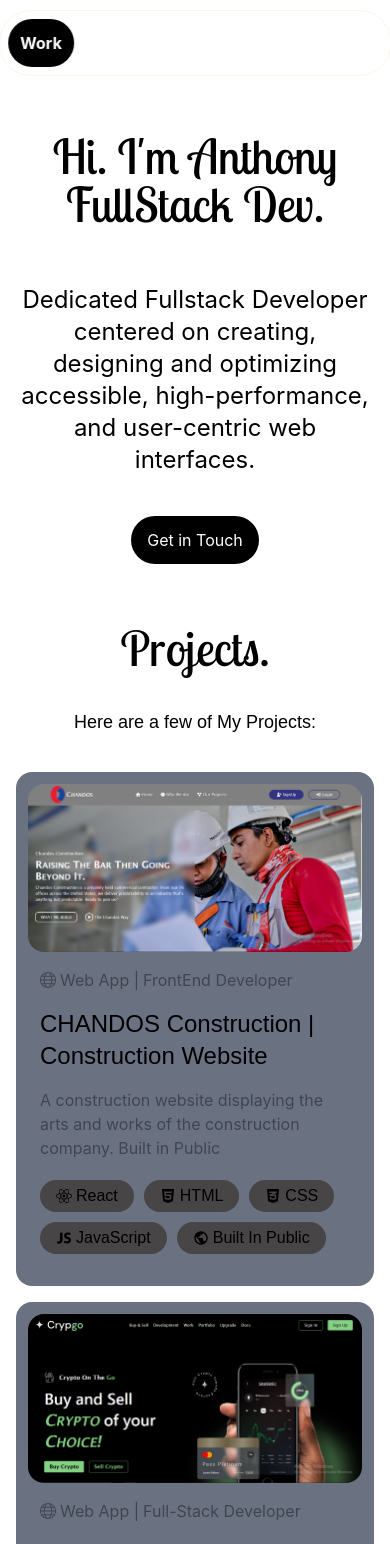
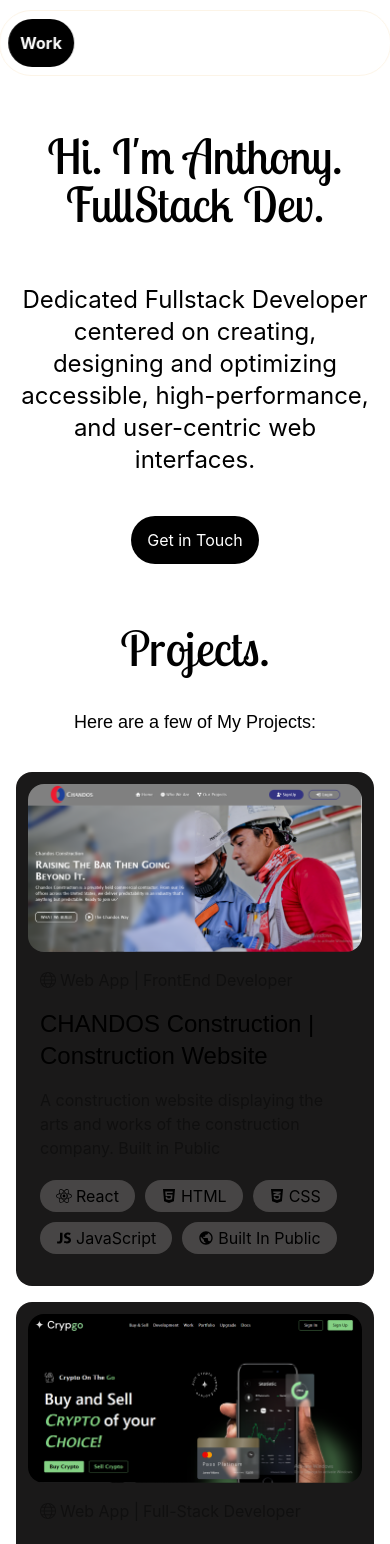
Before and after one commit to TONY65391/NEWPORTFOLIO, a React (Vite) app: page / in a window 390 px wide. Shown: the top 1544 px of the page. Built offline with nearby package versions, Linux system fonts and the light colour scheme; a web font is replaced by a local one.

Commit message:
third commit

```diff
--- a/src/App.css
+++ b/src/App.css
@@ -1,5 +1,11 @@
 @import "tailwindcss";
 
+*{
+    -webkit-user-select: none;
+    user-select: none;
+    box-sizing: border-box;
+    transition: all 0.5s ease;
+}
 body{
     width: min(1600px, 100%);
     margin: auto;
@@ -26,16 +32,10 @@ body{
   font-weight: 400;
   font-style: normal;
 }
-.PROJECT{
-    background: linear-gradient(to top right, rgb(26, 25, 25));
-}
 .FONT, .TECH{
     font-family: "Saira Stencil", sans-serif;
     font-optical-sizing: auto;
     font-style: normal;
-}
-.TECH{
-    background-color: rgb(71, 69, 69);
 }
 .TECHWRAP{
     display: flex;
@@ -47,6 +47,10 @@ body{
     width: 100px;
     height: 100px;
 }
+.ICON:hover{
+    scale: 1.2;
+
+}
 @media screen and (max-width:768px) {
     .ICON{
         width: 60px;
--- a/src/components/Hero.jsx
+++ b/src/components/Hero.jsx
@@ -4,7 +4,7 @@ export default function Hero(){
 
     return(
         <section className="h-fit py-10 mt-10 flex items-center flex-col justify-center">
-            <h1 className="lg:text-9xl md:text-6xl text-5xl HEADING text-bold my-9 text-center">Hi. I'm Anthony <br />FullStack Dev.</h1>
+            <h1 className="lg:text-9xl md:text-6xl text-5xl HEADING text-bold my-9 text-center">Hi. I'm Anthony. <br />FullStack Dev.</h1>
             <p className="text-2xl my-5 lg:max-w-[50%] text-center mt-5 mx-auto">Dedicated Fullstack Developer centered on creating, designing and optimizing accessible, high-performance, and user-centric web interfaces.</p>
 
             <Link className="lg:px-8 lg:py-5 md:px-5 md:py-4 px-4 py-3 bg-black dark:bg-white dark:text-black text-white mt-5 rounded-3xl " to={'/'}>Get in Touch</Link>
--- a/src/components/Lang.jsx
+++ b/src/components/Lang.jsx
@@ -1,7 +1,7 @@
 
 export default function Lang(props){
     return(
-        <div className="md:px-9 md:py-6 px-7 py-4 mt-5 border-1 border-gray-700 flex items-center justify-center flex-col rounded-lg">
+        <div className="md:px-9 md:py-6 px-7 py-4 hover:-mt-1 cursor-pointer hover:bg-[rgb(71,69,69)] mt-5 border-1 border-gray-700 flex items-center justify-center flex-col rounded-4xl">
             <h4>{props.tech}</h4>
             <p className="font-bold FONT mt-4">{props.name}</p>
         </div>
--- a/src/components/Project.jsx
+++ b/src/components/Project.jsx
@@ -15,7 +15,7 @@ import Tech from "./Tech";
 
 export default function Project(props){
     return(
-        <Link to={props.url} className={`PROJECT ${props.display} mx-auto bg-gray-500 md:rounded-4xl max-w-full rounded-2xl overflow-hidden p-3 md:p-4`}>
+        <Link to={props.url} className={`bg-[rgb(26,25,25)] ${props.display} mx-auto md:rounded-4xl max-w-full rounded-2xl overflow-hidden p-3 md:p-4`}>
             <div>
                 <img src={`${props.src}`} alt={`${props.name}`} className="rounded-2xl md:rounded-4xl" />
 
--- a/src/components/Tech.jsx
+++ b/src/components/Tech.jsx
@@ -1,6 +1,6 @@
 
 export default function Tech(props){
     return(
-        <p className={`TECH w-fit px-4 py-1 rounded-2xl flex items-center space-x-1 ${props.display} `}><span>{props.techIcon}</span> <span>{props.tech}</span></p>
+        <p className={`bg-[rgb(71,69,69)] w-fit px-4 py-1 rounded-2xl flex items-center space-x-1 ${props.display} `}><span>{props.techIcon}</span> <span>{props.tech}</span></p>
     )
 }
--- a/src/components/TechStack.jsx
+++ b/src/components/TechStack.jsx
@@ -1,31 +1,48 @@
 import { FaHtml5, FaReact } from "react-icons/fa"
 import Heading from "./Heading.jsx"
 import Lang from "./Lang.jsx"
-import { RiNextjsFill, RiTailwindCssFill } from "react-icons/ri"
-import { DiCss3 } from "react-icons/di"
+import { RiFirebaseFill, RiNextjsFill, RiSupabaseFill, RiTailwindCssFill } from "react-icons/ri"
+import { DiCss3, DiDjango, DiLaravel, DiNodejs, DiPhp, DiPython } from "react-icons/di"
 import { IoLogoJavascript } from "react-icons/io"
 import { BsBootstrapFill } from "react-icons/bs"
 import { BiLogoTypescript } from "react-icons/bi"
+import { SiExpress } from "react-icons/si"
 
 export default function TechStack(){
     return(
         <section>
             <Heading heading="Tech Stack." headingAlign="center" subHeading="Modern Technologies I Use:" subAlign="center" />
 
-            <div className="PROJECT rounded-4xl md:w-[95%] mx-auto md:p-9 p-6">
+            <div className="rounded-t-4xl md:w-[95%] mx-auto md:p-9 p-6 bg-[rgb(26,25,25)]">
                 <h3 className="FONT md:text-5xl text-3xl mt-4">Frontend</h3>
 
                 <div className="mt-7 grid grid-cols-2 md:grid-cols-4 lg:grid-cols-5 lg:justify-between md:justify-center justify-between gap-7">
                     <Lang tech={<FaHtml5 className="ICON text-orange-400" />} name="HTML5" />
                     <Lang tech={<DiCss3 className="ICON text-blue-500"/>} name="CSS3" />
                     <Lang tech={<IoLogoJavascript className="ICON text-yellow-500"/>} name="JavaScript" />
-                    <Lang tech={<FaReact className="ICON text-blue-400"/>} name="React" />
+                    <Lang tech={<FaReact className="ICON text-blue-400"/>} name="React.js" />
                     <Lang tech={<RiTailwindCssFill className="ICON text-blue-400"/>} name="TailwindCSS" />
                     <Lang tech={<BsBootstrapFill className="ICON text-purple-600"/>} name="Bootstrap" />
                     <Lang tech={<BiLogoTypescript className="ICON text-blue-500"/>} name="TypeScript" />
                     <Lang tech={<RiNextjsFill className="ICON"/>} name="Next.js" />
                 </div>
             </div>
+
+            <div className="md:w-[95%] -mt-1 mx-auto md:p-9 p-6 bg-[rgb(26,25,25)]">
+                <h3 className="FONT md:text-5xl text-3xl mt-4">Backend</h3>
+
+                <div className="mt-7 grid grid-cols-2 md:grid-cols-4 lg:grid-cols-5 lg:justify-between md:justify-center justify-between gap-7">
+                    <Lang tech={<DiPython className="ICON text-blue-500" />} name="Python" />
+                    <Lang tech={<DiDjango className="ICON text-green-400"/>} name="Django" />
+                    <Lang tech={<DiNodejs className="ICON text-green-700"/>} name="Node.js" />
+                    <Lang tech={<SiExpress className="ICON"/>} name="Express.js" />
+                    <Lang tech={<DiPhp className="ICON text-purple-500"/>} name="PHP" />
+                    <Lang tech={<DiLaravel className="ICON text-red-400"/>} name="Laravel" />
+                    <Lang tech={<RiSupabaseFill className="ICON text-green-400"/>} name="Supabase" />
+                    <Lang tech={<RiFirebaseFill className="ICON text-orange-500"/>} name="Firebase" />
+                    <Lang tech={<RiNextjsFill className="ICON"/>} name="Next.js" />
+                </div>
+            </div>
         </section>
     )
 }
```
